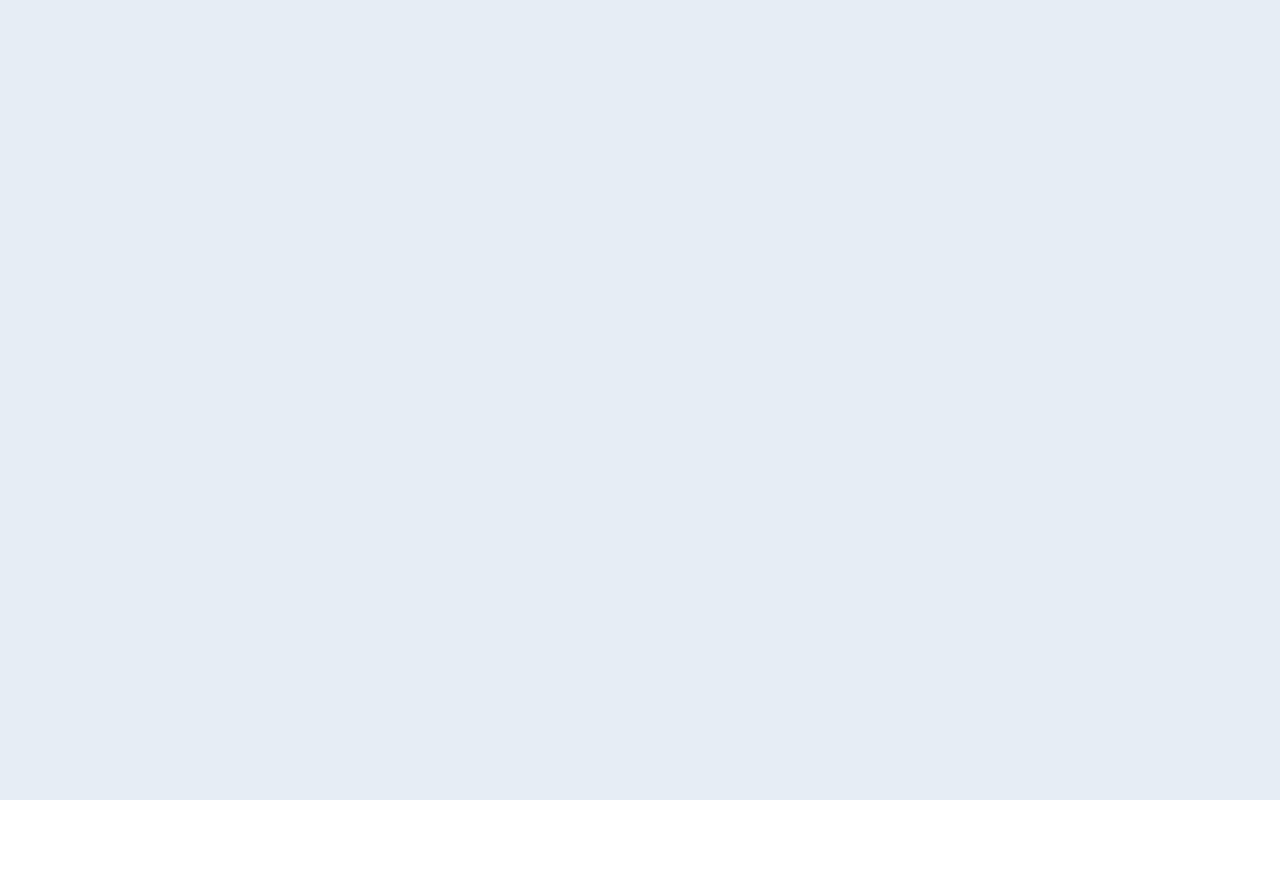
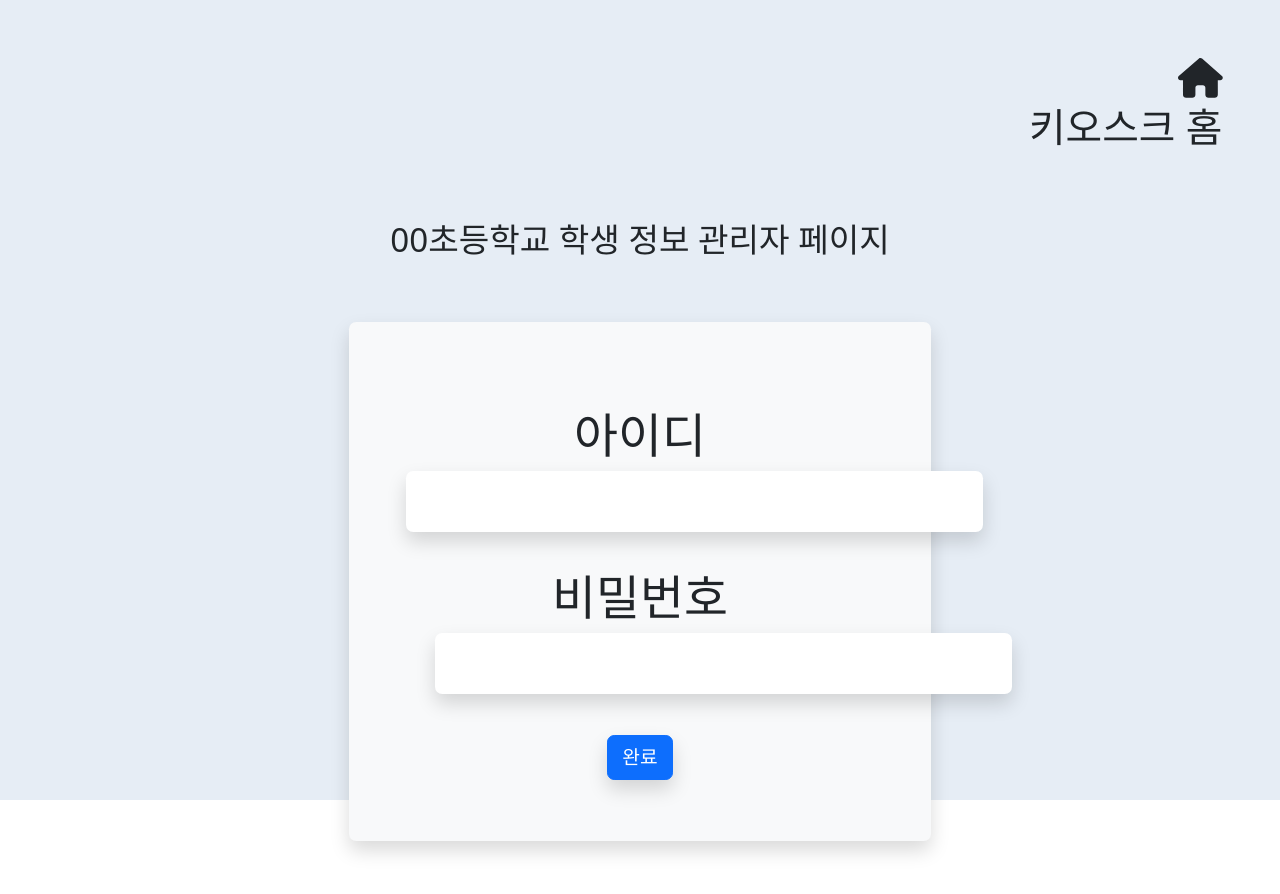
Before and after one commit to Bin-Choi/Kiokio, a Vue app in the folder frontend/kiosk/: page /admin in a window 1280 px wide. Shown: the top 894 px of the page. Before the commit the page ends 800 px from the top, so only its background shows below. Built offline with nearby package versions, Linux system fonts and the light colour scheme.

Commit message:
admin page

```diff
--- a/frontend/kiosk/src/views/AdminView.vue
+++ b/frontend/kiosk/src/views/AdminView.vue
@@ -1,15 +1,32 @@
 <template>
-  <div>
+  <div class="p-5">
+    <div class="d-flex flex-column align-items-end">
+      <font-awesome-icon icon="fa-solid fa-house" />
+      <span>키오스크 홈</span>
+    </div>
+
+    <div class="my-5">00초등학교 학생 정보 관리자 페이지</div>
+    <!-- 로그인 -->
+    <div class="bg-light w-50 p-5 m-auto rounded shadow">
+      <div class="mt-3">
+        <span>아이디 </span>
+        <input type="text" class="shadow rounded" />
+      </div>
+      <div class="m-4">
+        <span> 비밀번호 </span>
+        <input type="password" class="shadow rounded" />
+      </div>
+      <div>
+        <button type="button" class="btn btn-primary shadow">완료</button>
+      </div>
+    </div>
   </div>
 </template>
 
 <script>
-
 export default {
-  name:'AdminView',
+  name: "AdminView",
 }
 </script>
 
-<style>
-
-</style>
+<style></style>
--- a/frontend/kiosk/src/views/IndexView.vue
+++ b/frontend/kiosk/src/views/IndexView.vue
@@ -1,41 +1,56 @@
 <template>
   <div id="index" class="p-5">
-
     <!-- Admin -->
-    <div class="d-flex flex-column align-items-end m-5">
-      <font-awesome-icon icon="fa-solid fa-user" class="fa-2x m-2 mb-0"/>
-      <span >관리자</span>
+    <div
+      class="d-flex flex-column align-items-end m-5"
+      @click="$router.push('admin')"
+    >
+      <font-awesome-icon icon="fa-solid fa-user" class="fa-2x m-2 mb-0" />
+      <span>관리자</span>
     </div>
 
     <!-- Logo Img & Slogan -->
     <div class="m-5">
-      <img src="#" alt="Logo">
+      <img src="#" alt="Logo" />
       <h1>딩초초등학교</h1>
     </div>
 
     <!-- Buttons -->
     <div class="d-flex flex-column m-5">
-      <button type="button" class="btn btn-primary btn-lg btn-block shadow "
-      @click="$router.push('attend')">출석체크</button>
+      <button
+        type="button"
+        class="btn btn-primary btn-lg btn-block shadow"
+        @click="$router.push('attend')"
+      >
+        출석체크
+      </button>
 
-      <button type="button" class="btn btn-primary btn-lg btn-block shadow"
-      @click="$router.push('inbody')">인바디 등록/조회</button>
+      <button
+        type="button"
+        class="btn btn-primary btn-lg btn-block shadow"
+        @click="$router.push('inbody')"
+      >
+        인바디 등록/조회
+      </button>
 
-      <button type="button" class="btn btn-primary btn-lg btn-block shadow"
-      @click="$router.push('gym')">운동기구</button>
+      <button
+        type="button"
+        class="btn btn-primary btn-lg btn-block shadow"
+        @click="$router.push('gym')"
+      >
+        운동기구
+      </button>
     </div>
   </div>
 </template>
 
 <script>
-
 export default {
-  name: 'IndexView',
+  name: "IndexView",
 }
 </script>
 
 <style scoped>
-
 #index button {
   padding: 0.7em;
   margin: 1em 0;
```
